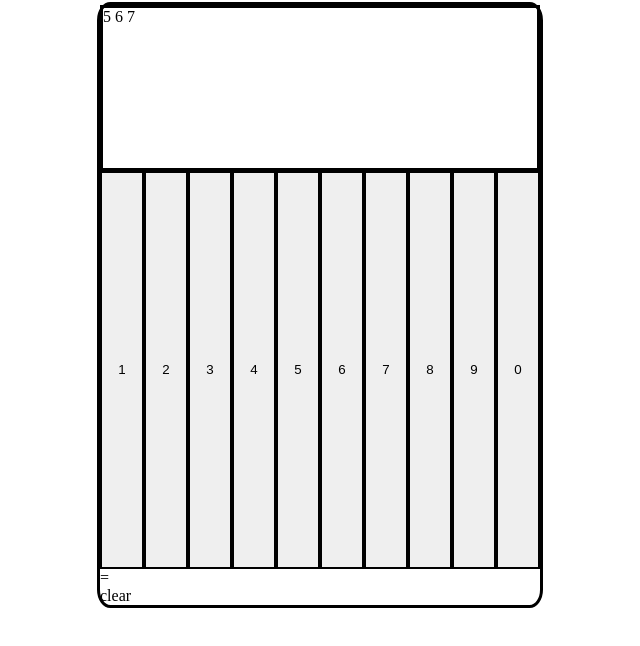
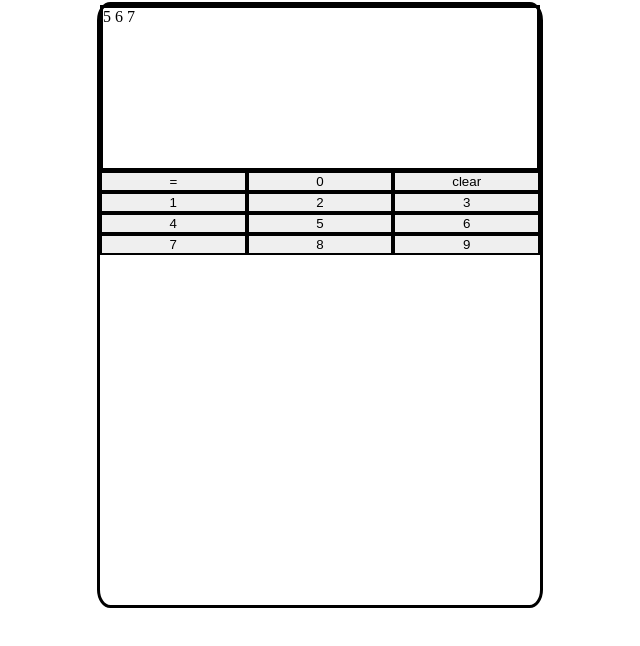
Before and after one commit to GospelExcel/calculator, a plain HTML site: page index.html in a window 1280 px wide. Shown: the part 86-732 px from the top of the page, without its empty margins (320-960 px from the left). Drawn offline with Linux system fonts and the light colour scheme.

Commit message:
clean buttons

```diff
--- a/index.html
+++ b/index.html
@@ -11,9 +11,12 @@
     <h1>Gospel's World Shattering Calculator</h1>
     <div id="whole_calculator">
         <div id="display">5 6 7</div>
-        <div id="keypad"></div>
-        <div id="equals">=</div>
-        <div id="clear">clear</div>
+        <div id="buttons">
+            <div id="keypad"></div>
+            <button class="calc_button" id="equals">=</button>
+            <button class="calc_button" id="0">0</button>
+            <button class="calc_button" id="clear">clear</button>
+        </div>
     </div>
 </body>
 </html>
--- a/script.js
+++ b/script.js
@@ -2,19 +2,19 @@ let num1;
 let num2;
 let operation;
 
-let keypad = document.getElementById('keypad')
+let buttons = document.getElementById('buttons')
 
 for(let i = 1; i < 10; i++) {
     const newButton = document.createElement('button');
     newButton.textContent = `${i}`;
-    newButton.classList.add('keypad_digit');
-    keypad.appendChild(newButton);
+    newButton.classList.add('calc_button');
+    buttons.appendChild(newButton);
 }
 
-const zButton = document.createElement('button');
-zButton.textContent = '0';
-zButton.classList.add('keypad_digit');
-keypad.appendChild(zButton);
+// const zButton = document.createElement('button');
+// zButton.textContent = '0';
+// zButton.classList.add('keypad_digit');
+// keypad.appendChild(zButton);
 
 function add (num1, num2) {
     return num1 + num2;
--- a/style.css
+++ b/style.css
@@ -19,12 +19,16 @@ body {
     min-height: 20vh;
 }
 
+#buttons {
+    display: flex;
+    flex-wrap: wrap;
+}
+
 #keypad {
     flex: 1;
-    display: flex;
 }
 
-.keypad_digit {
-    flex: 1;
+.calc_button {
+    flex-basis: 33.3333%;
     border-style: solid;
 }
```
